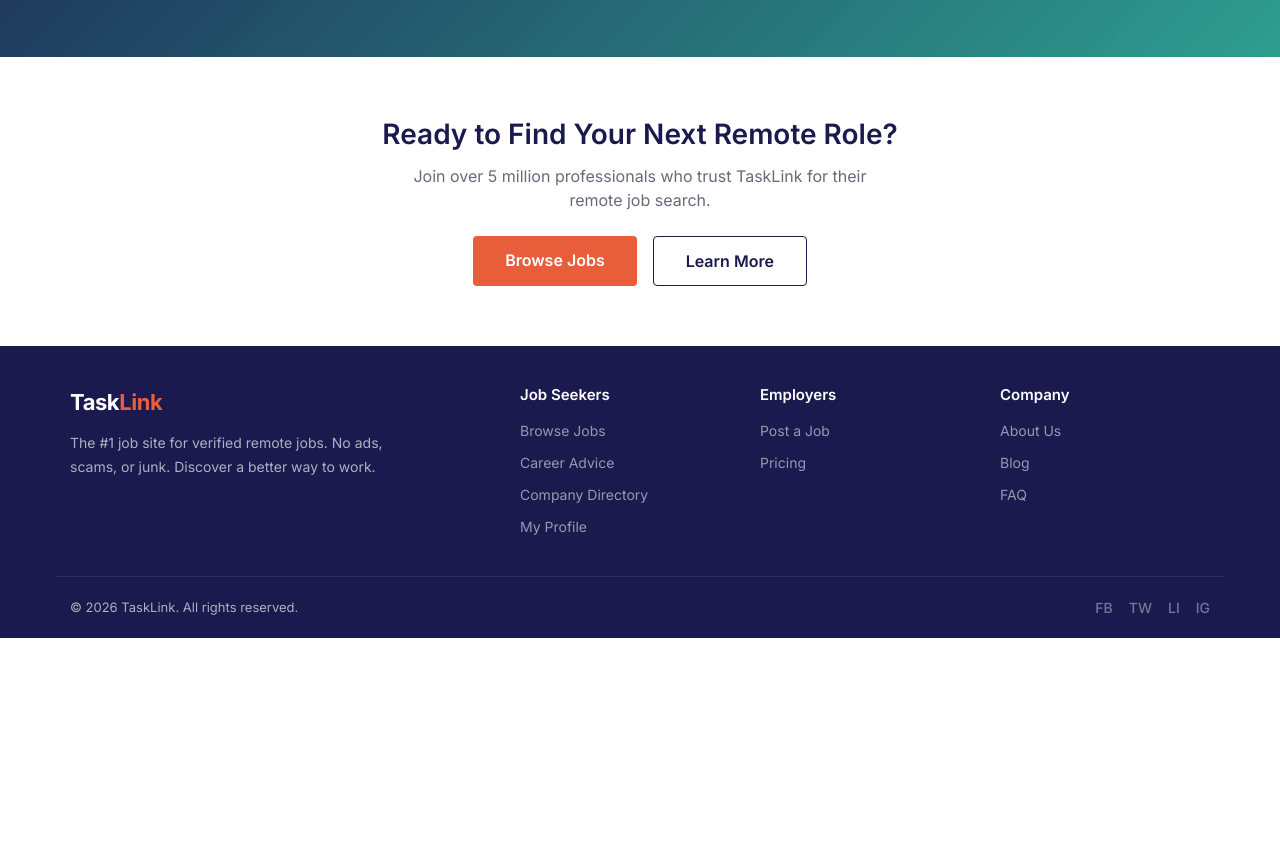
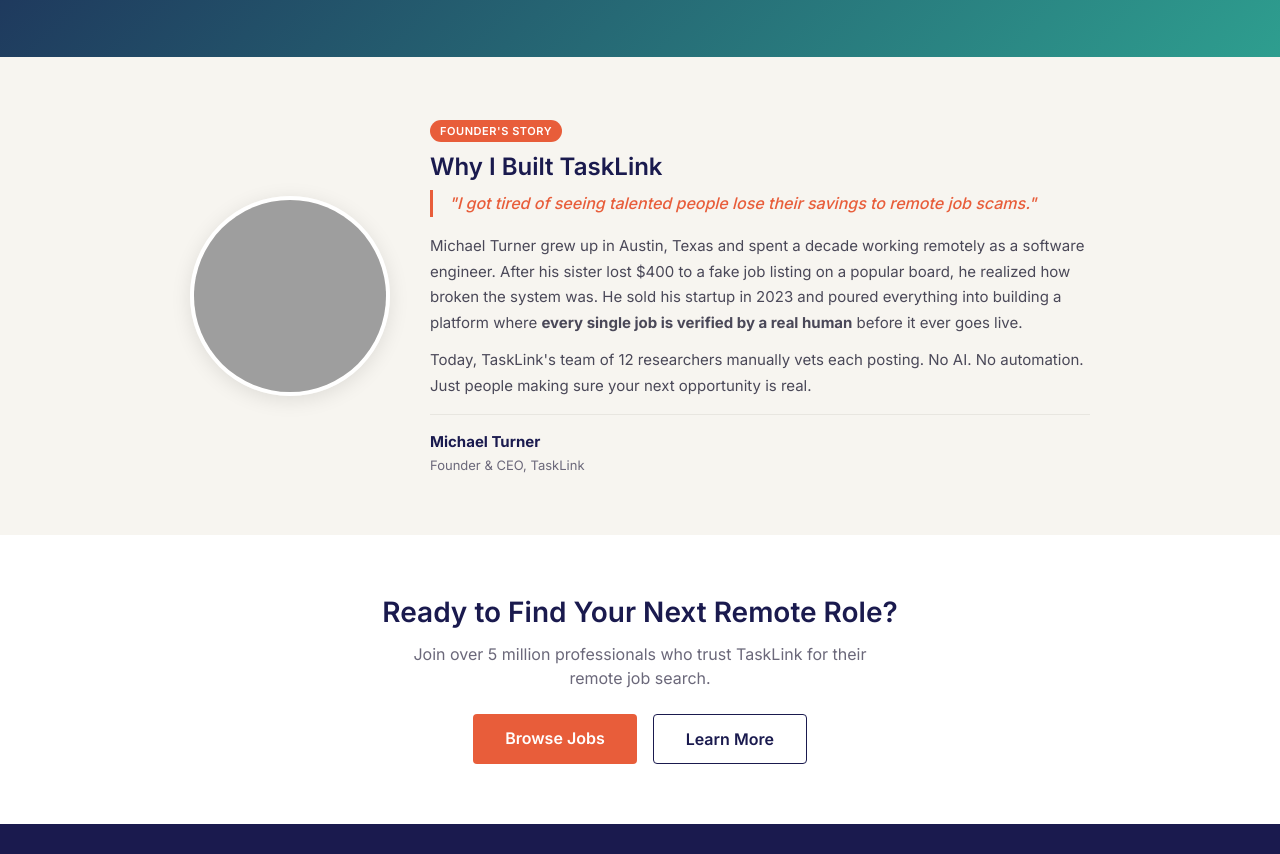
Before and after one commit to maingi6002/tasklink, a website: page index.html in a window 1280 px wide. Shown: the part 3266-4120 px from the top of the page. Before the commit the page ends 3904 px from the top, so only its background shows below. Drawn offline with Linux system fonts and the light colour scheme; grey boxes are pictures that could not be loaded.

Commit message:
Add founder section with photo and story

```diff
--- a/css/style.css
+++ b/css/style.css
@@ -142,6 +142,19 @@
 .testimonial-author .role { font-size: 1.2rem; opacity: 0.7; color: #fff; }
 
 /* CTA */
+.founder-section { padding: 6rem 0; background: #F7F5F0; }
+.founder-card { display: flex; align-items: center; gap: 4rem; max-width: 90rem; margin: 0 auto; }
+.founder-image { flex-shrink: 0; }
+.founder-image img { width: 20rem; height: 20rem; border-radius: 50%; object-fit: cover; border: 4px solid #fff; box-shadow: 0 4px 20px rgba(0,0,0,0.1); }
+.founder-story { flex: 1; }
+.founder-badge { display: inline-block; background: #E85D3A; color: #fff; font-size: 1.1rem; font-weight: 600; padding: 0.3rem 1rem; border-radius: 2rem; margin-bottom: 1rem; letter-spacing: 0.05em; text-transform: uppercase; }
+.founder-story h2 { font-size: 2.4rem; margin-bottom: 0.8rem; color: #1A1A4E; }
+.founder-story p { font-size: 1.5rem; line-height: 1.7; color: #4A4858; margin-bottom: 1.2rem; }
+.founder-quote { font-style: italic; font-size: 1.6rem !important; color: #E85D3A !important; font-weight: 500; border-left: 3px solid #E85D3A; padding-left: 1.6rem; margin-bottom: 1.6rem !important; }
+.founder-signoff { margin-top: 1.6rem; padding-top: 1.6rem; border-top: 1px solid #E8E6E0; display: flex; flex-direction: column; gap: 0.2rem; }
+.founder-signoff strong { font-size: 1.5rem; color: #1A1A4E; }
+.founder-signoff span { font-size: 1.3rem; color: #6B687A; }
+@media (max-width: 700px) { .founder-card { flex-direction: column; text-align: center; gap: 2rem; } .founder-quote { border-left: none; padding-left: 0; } .founder-signoff { align-items: center; } }
 .cta-section { padding: 6rem 0; text-align: center; background: #fff; }
 .cta-section h2 { margin-bottom: 1.2rem; }
 .cta-section > .container > p { color: #6B687A; margin-bottom: 2.4rem; max-width: 50rem; margin-left: auto; margin-right: auto; }
--- a/index.html
+++ b/index.html
@@ -289,6 +289,27 @@
   </div>
 </section>
 
+<section class="founder-section">
+  <div class="container">
+    <div class="founder-card">
+      <div class="founder-image">
+        <img src="https://images.pexels.com/photos/2379004/pexels-photo-2379004.jpeg?auto=compress&cs=tinysrgb&w=400&h=400&fit=crop&crop=face&q=80" alt="Michael Turner — Founder of TaskLink" loading="lazy">
+      </div>
+      <div class="founder-story">
+        <span class="founder-badge">Founder's Story</span>
+        <h2>Why I Built TaskLink</h2>
+        <p class="founder-quote">"I got tired of seeing talented people lose their savings to remote job scams."</p>
+        <p>Michael Turner grew up in Austin, Texas and spent a decade working remotely as a software engineer. After his sister lost $400 to a fake job listing on a popular board, he realized how broken the system was. He sold his startup in 2023 and poured everything into building a platform where <strong>every single job is verified by a real human</strong> before it ever goes live.</p>
+        <p>Today, TaskLink's team of 12 researchers manually vets each posting. No AI. No automation. Just people making sure your next opportunity is real.</p>
+        <div class="founder-signoff">
+          <strong>Michael Turner</strong>
+          <span>Founder &amp; CEO, TaskLink</span>
+        </div>
+      </div>
+    </div>
+  </div>
+</section>
+
 <section class="cta-section">
   <div class="container">
     <h2>Ready to Find Your Next Remote Role?</h2>
```
